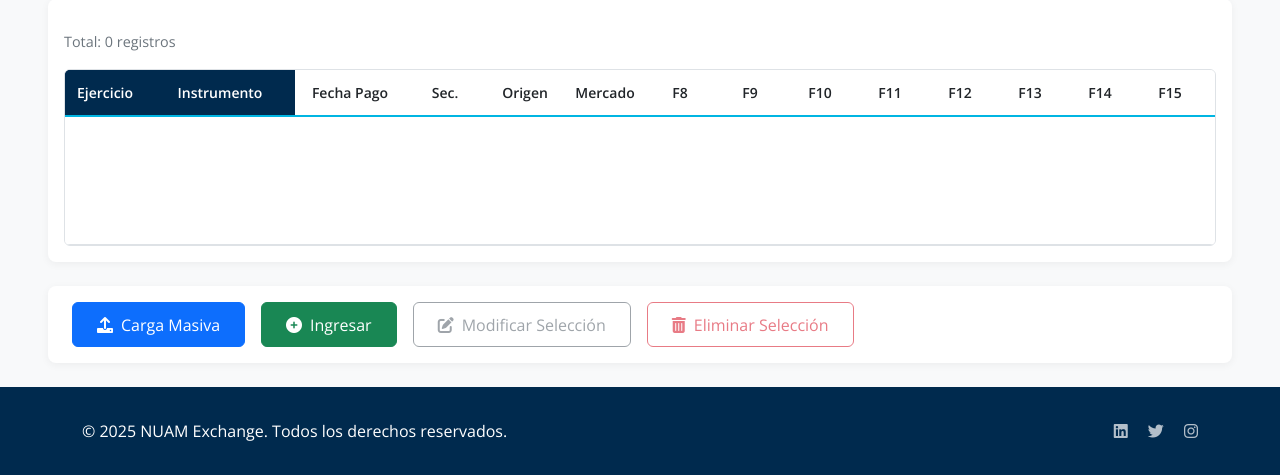
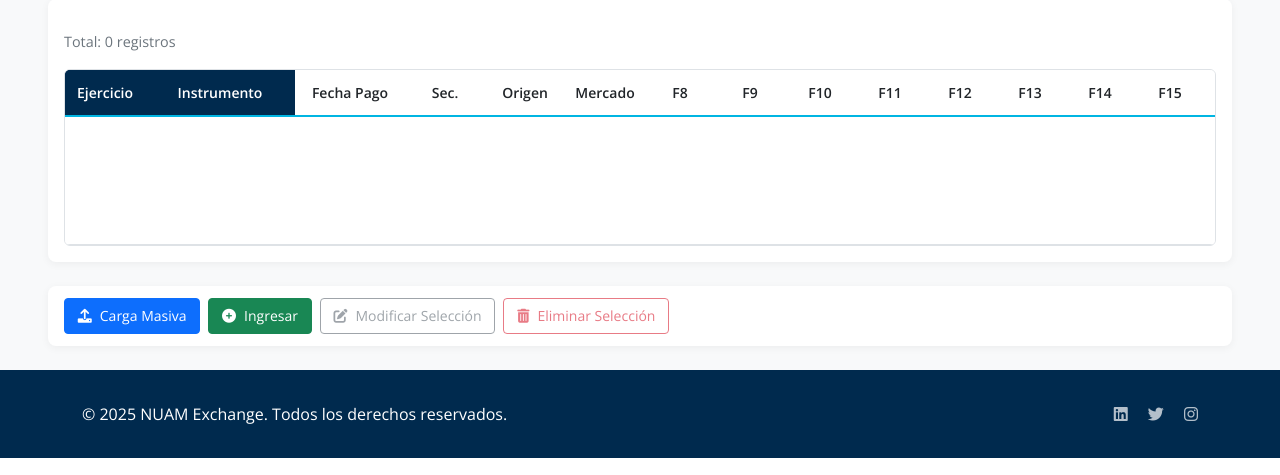
Before and after one commit to Ewniah/nuam_project, a Django app: page /calificaciones/ in a window 1280 px wide. Shown: the part 364-839 px from the top of the page. Run offline with Django 5.2, Linux system fonts and the light colour scheme; the visitor is signed in with stand-in values (Sample User, id 1); data that the repository does not hold is empty.

Commit message:
fix(ui): reducir tamaño de botones de acciones globales (Carga Masiva, Ingresar, etc)

```diff
--- a/templates/calificaciones/listar.html
+++ b/templates/calificaciones/listar.html
@@ -206,18 +206,19 @@
     .actions-zone {
         background: white;
         border-radius: 8px;
-        padding: 1rem 1.5rem;
+        padding: 0.75rem 1rem;
         box-shadow: 0 2px 8px rgba(0, 0, 0, 0.05);
         display: flex;
-        gap: 1rem;
+        gap: 0.5rem;
         flex-wrap: wrap;
         align-items: center;
     }
 
     .actions-zone .btn {
-        border-radius: 6px;
-        padding: 0.6rem 1.5rem;
+        border-radius: 4px;
+        padding: 0.4rem 0.8rem;
         font-weight: 500;
+        font-size: 0.875rem;
     }
 
     /* Pagination */
```
